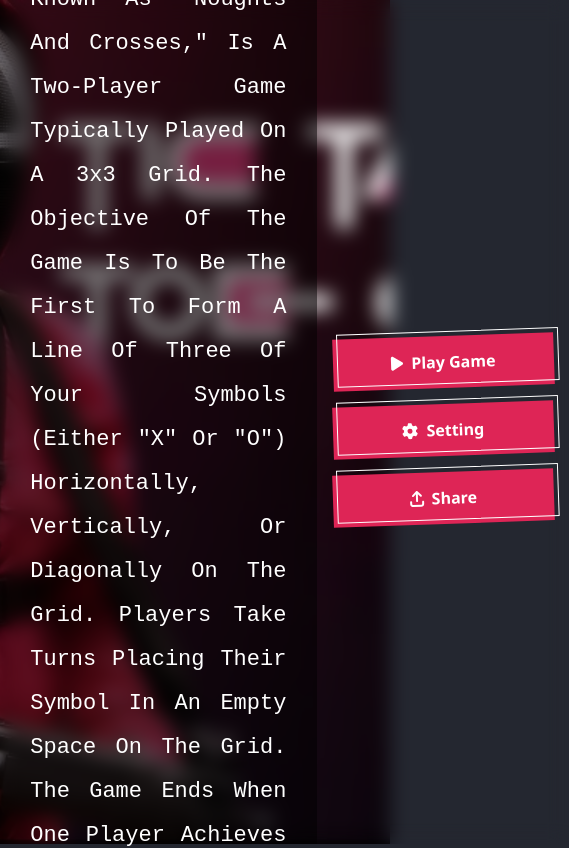
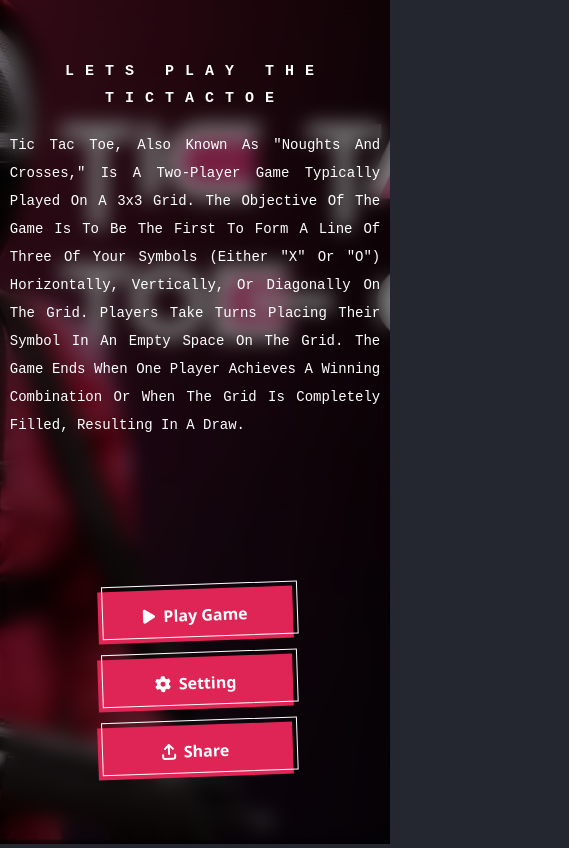
Before and after one commit to amirrahemi01/Basic-TicTacToe, a React (Create React App) app: page / in a window 390 px wide. Shown: the top 848 px of the page, 569 px wide, since content can reach past the window. Built offline with nearby package versions, Linux system fonts and the light colour scheme.

Commit message:
Responsive for all device

```diff
--- a/public/index.html
+++ b/public/index.html
@@ -4,7 +4,7 @@
     <meta charset="utf-8" />
     <link rel="icon" href="./favicon.ico" />
     <meta name="viewport" content="width=device-width, initial-scale=1" />
-    <meta name="theme-color" content="#242730" />
+    <meta name="theme-color" content="#000" />
     <meta name="description" content="TicTacToe Game By AmirRahemi" />
     <link rel="apple-touch-icon" href="./logo192.png" />
     <link rel="manifest" href="./manifest.json" />
--- a/src/App.css
+++ b/src/App.css
@@ -33,6 +33,7 @@ body {
 
 h1 {
   text-align: center;
+  letter-spacing: 25px;
 }
 
 a {
@@ -296,7 +297,9 @@ a {
   align-items: center;
 }
 
-.game-over img {width: 300px;}
+.game-over img {
+  width: 300px;
+}
 
 .main-btn {
   font-family: "Open Sans", sans-serif;
@@ -316,25 +319,14 @@ a {
 
 /* Game Page */
 
-/* .game-container .link {
-  font-family: "Open Sans", sans-serif;
-  background: #fff;
-  color: #DE2556;
-  text-decoration: none;
-  text-align: center;
-  border: none;
-  padding: 20px 15px;
-  border-radius: 1rem;
-  width: 400px;
-  font-size: 1.2rem;
-  margin: 1rem 0 0 0;
-  cursor: pointer;
-} */
-
 .game-container .main-btn :active {
   box-shadow: 0px 0px 0px 0px;
   top: 5px;
   left: 5px;
+}
+
+.title {
+  letter-spacing: 8px;
 }
 
 .game-status {
@@ -408,3 +400,132 @@ a {
   align-items: center;
   justify-content: center;
 }
+
+
+/* Responsive */
+@media only screen and (max-width: 1440px) {
+  h1 {
+    font-size: 20px;
+    letter-spacing: 15px;
+  }
+
+  .home-container p {
+    font-size: 15px;
+  }
+}
+
+@media only screen and (max-width: 1024px) {
+  h1 {
+    font-size: 1rem;
+    letter-spacing: 15px;
+  }
+
+  .home-container p {
+    font-size: 12px;
+    width: 100%;
+  }
+}
+
+@media only screen and (max-width: 768px) {
+  h1 {
+    font-size: 15px;
+    letter-spacing: 11px;
+  }
+
+  .home-container p {
+    font-size: 12px;
+    width: 100%;
+  }
+}
+
+@media only screen and (max-width: 600px) {
+  .home-container {
+    flex-direction: column;
+  }
+
+  .home-container p {
+    font-size: 13px;
+    width: 90%;
+  }
+
+  .home-container .link {
+    width: 50%;
+    padding: 0.75rem 1.5rem;
+  }
+
+  .child-container {
+    display: flex;
+    -webkit-backdrop-filter: blur(10px);
+    backdrop-filter: blur(10px);
+    flex-direction: column;
+  }
+
+  .child-right,
+  .child-left {
+    display: flex;
+    flex-direction: column;
+    justify-content: center;
+    align-items: center;
+    padding: 0;
+  }
+
+  .child-left {
+    width: fit-content;
+    height: 60vh;
+  }
+
+  .child-right {
+    width: 100%;
+    height: 40vh;
+    background-color: #0000007e;
+  }
+
+  .title {
+    letter-spacing: 8px;
+  }
+
+  .main-btn {
+    padding: 17px 10px;
+    width: 285px;
+    font-size: 15px;
+    margin: 0;
+  }
+
+  .board-item {
+    grid-template-columns: 140px 140px 140px;
+    grid-template-rows: 140px 140px 140px;
+  }
+
+  .game-over {
+    margin: 0;
+    width: 400px;
+  }
+}
+
+@media only screen and (max-width: 444px) {
+  .home-container p {
+    font-size: 14px;
+    width: 95%;
+  }
+
+  .title {
+    letter-spacing: 6px;
+  }
+
+  .main-btn {
+    padding: 17px 10px;
+    width: 285px;
+    font-size: 15px;
+    margin: 0;
+  }
+
+  .board-item {
+    grid-template-columns: 120px 120px 120px;
+    grid-template-rows: 120px 120px 120px;
+  }
+
+  .game-over {
+    margin: 0;
+    width: 300px;
+  }
+}
--- a/src/Pages/Game.js
+++ b/src/Pages/Game.js
@@ -23,7 +23,7 @@ export default function Game() {
       <div className="game-container blur" style={{ height: "100vh", display: "flex", justifyContent: "center", flexDirection: "column", alignItems: "center" }}>
 
         {!isMultiplayer ? (<>
-          <h2 style={{ letterSpacing: "30px" }}>Select Game Type</h2>
+          <h2 className='title'>Select Game Type</h2>
 
           <Back onBackClick={goBack}  gameTitle="TicTacToe" setting={false} />
 
--- a/src/Pages/Home.js
+++ b/src/Pages/Home.js
@@ -31,8 +31,8 @@ export default function Home() {
       <div className='child-container'>
         <div className='child-left'>
           <div style={{ textTransform: "uppercase" }}>
-            <h1 style={{ letterSpacing: "30px" }}>Lets Play The</h1>
-            <h1 style={{ letterSpacing: "22px" }}>TICTACTOE</h1>
+            <h1>Lets Play The</h1>
+            <h1>TICTACTOE</h1>
           </div>
           <p>
             Tic Tac Toe, also known as
```
